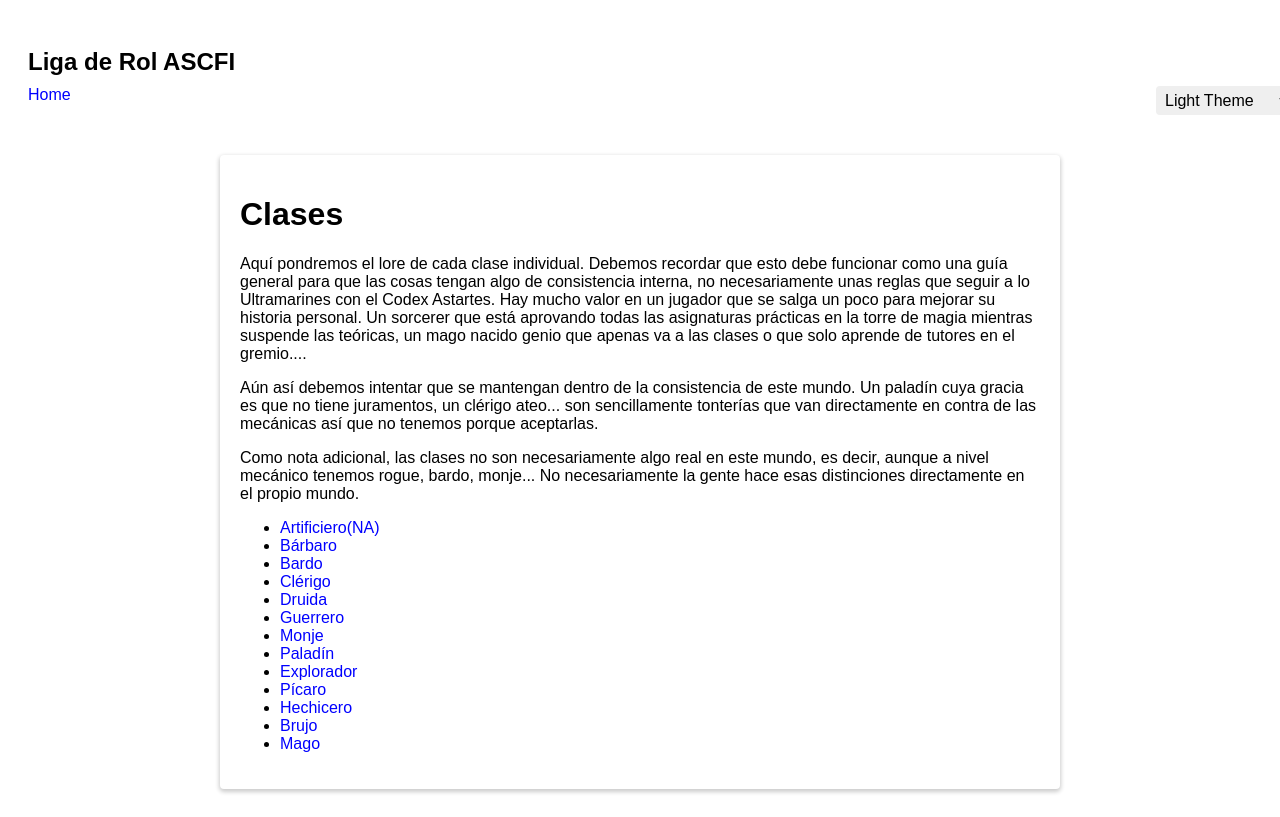
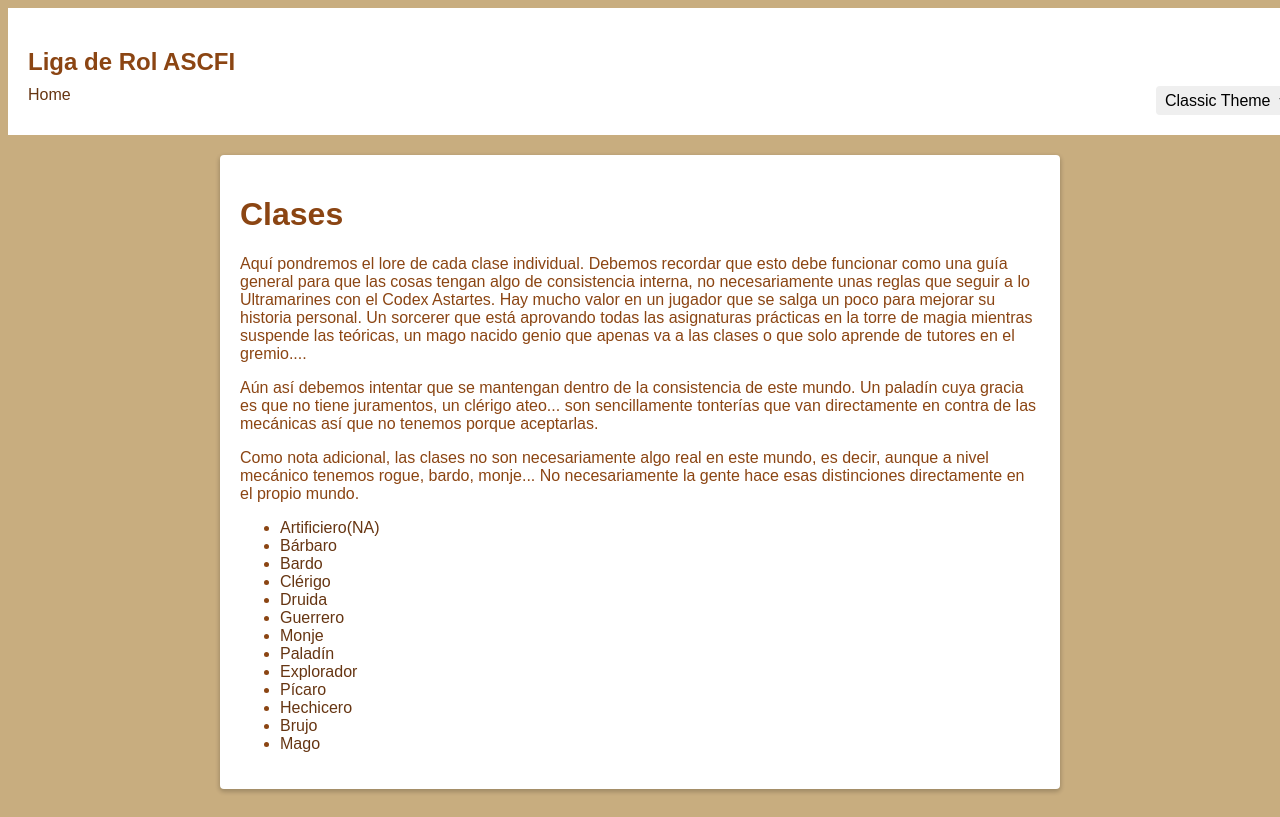
Before and after one commit to SMALFD/web-rol, a Next.js app: page /wiki/clases in a window 1280 px wide. Shown: the top 817 px of the page. Built offline with nearby package versions, Linux system fonts and the light colour scheme.

Commit message:
added analytics

```diff
--- a/app/components/Themewrapper/Themewrapper.tsx
+++ b/app/components/Themewrapper/Themewrapper.tsx
@@ -7,11 +7,11 @@ interface ThemeWrapperProps {
 }
 
 const ThemeWrapper: React.FC<ThemeWrapperProps> = ({ children }) => {
-  const [theme, setTheme] = useState("light-theme");
+  const [theme, setTheme] = useState("classic-theme");
 
   useEffect(() => {
     // Load the saved theme from localStorage
-    const savedTheme = localStorage.getItem("theme") || "light-theme";
+    const savedTheme = localStorage.getItem("theme") || "classic-theme";
     setTheme(savedTheme);
     document.body.className = savedTheme; // Apply the saved theme
   }, []);
--- a/app/layout.tsx
+++ b/app/layout.tsx
@@ -1,4 +1,5 @@
 import type { Metadata } from "next";
+import { Analytics } from "@vercel/analytics/react"
 import ThemeWrapper from "./components/Themewrapper/Themewrapper";
 import "./styles/globals.css";
 
@@ -7,6 +8,7 @@ export default function Layout({ children }: { children: React.ReactNode }) {
     <html lang="en">
       <body>
       <ThemeWrapper>{children}</ThemeWrapper>
+      <Analytics />
       </body>
     </html>
   );
```
Also changed, not shown: package.json (+7 -6 lines), 1 other file (tests, documents, lock files or other folders).
